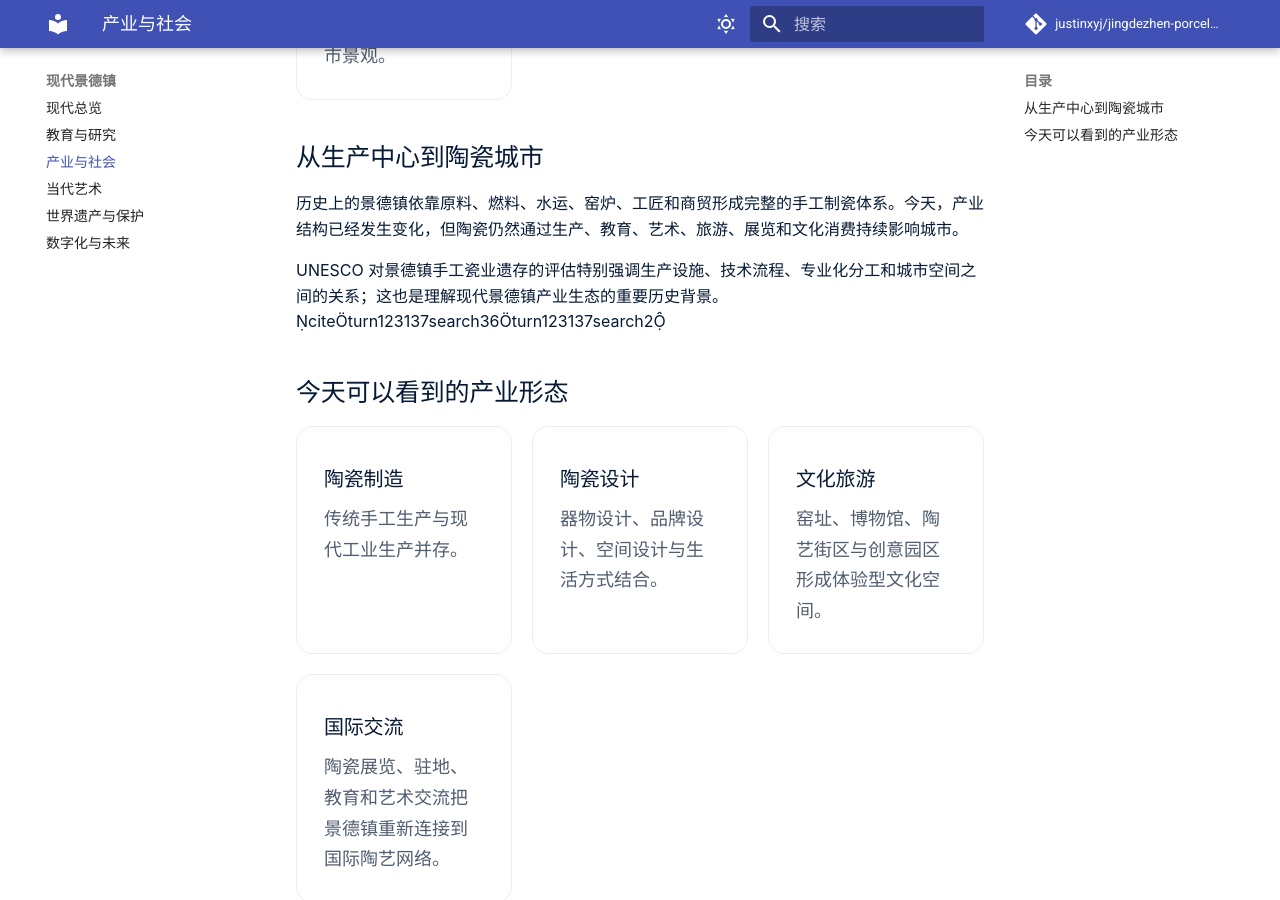
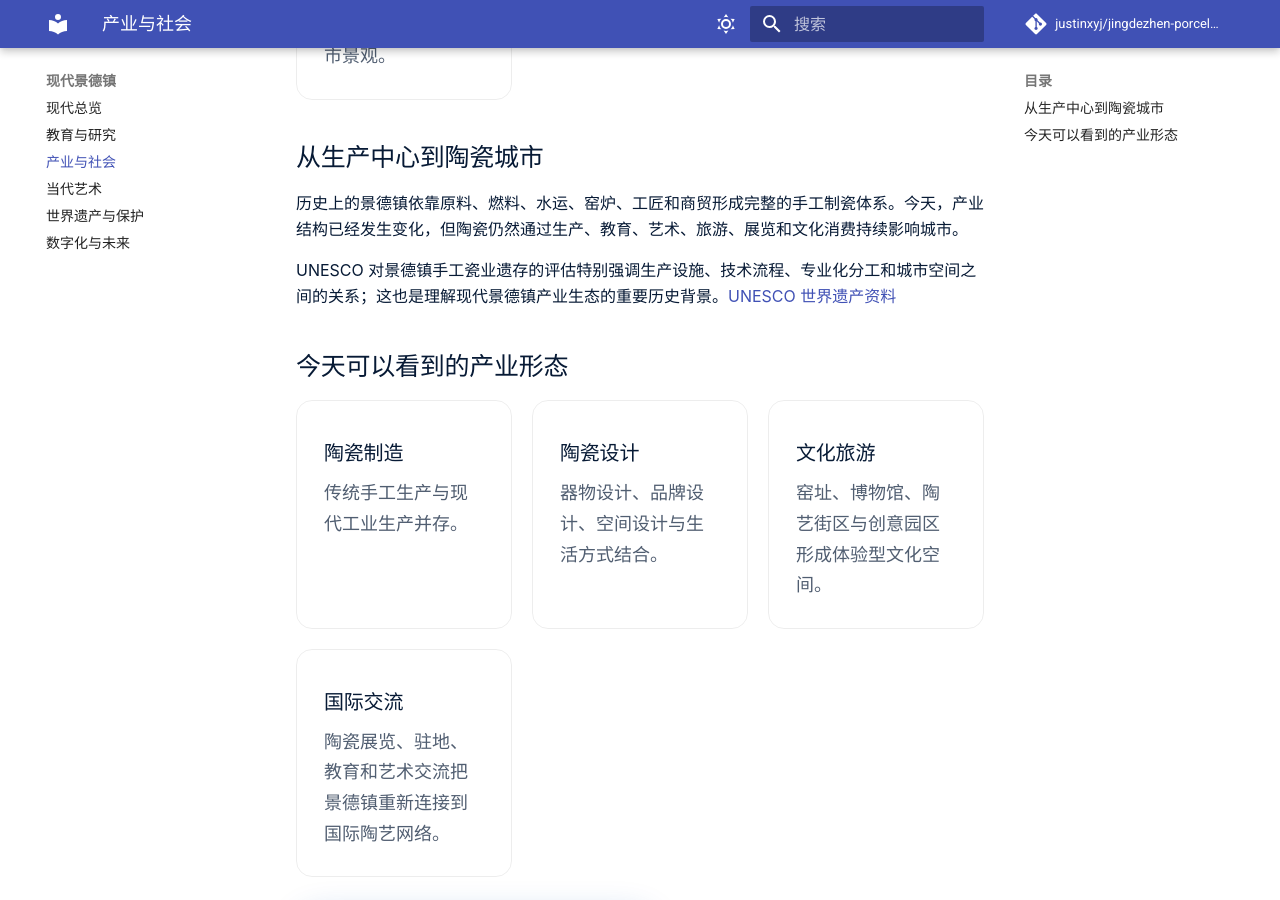
Before and after one commit to justinxyj/jingdezhen-porcelain-wiki, an MkDocs documentation site: the page built from docs/contemporary/industry.md, in a window 1280 px wide and 900 px high, scrolled down 1600 px. Built offline with MkDocs 1.6.1 and Material for MkDocs 9.7.7, drawn with Linux system fonts in a browser that asks for light colours; a script that is not in the unit is left out; comment, search, counter and statistics services are not loaded.

Commit message:
fix: remove broken inline citation artifacts

```diff
--- a/docs/contemporary/industry.md
+++ b/docs/contemporary/industry.md
@@ -20,7 +20,7 @@
 
 历史上的景德镇依靠原料、燃料、水运、窑炉、工匠和商贸形成完整的手工制瓷体系。今天，产业结构已经发生变化，但陶瓷仍然通过生产、教育、艺术、旅游、展览和文化消费持续影响城市。
 
-UNESCO 对景德镇手工瓷业遗存的评估特别强调生产设施、技术流程、专业化分工和城市空间之间的关系；这也是理解现代景德镇产业生态的重要历史背景。citeturn123137search36turn123137search2
+UNESCO 对景德镇手工瓷业遗存的评估特别强调生产设施、技术流程、专业化分工和城市空间之间的关系；这也是理解现代景德镇产业生态的重要历史背景。[UNESCO 世界遗产资料](https://whc.unesco.org/en/list/1765/)
 
 ## 今天可以看到的产业形态
 
```
